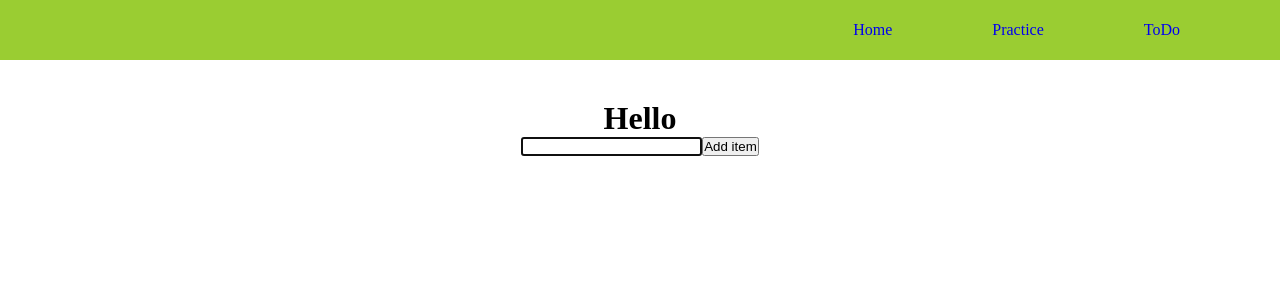
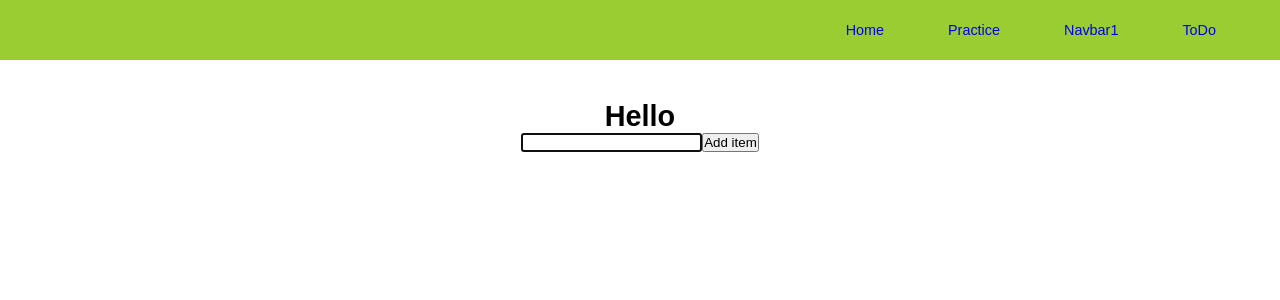
Before and after one commit to vikhulei/react_practice, a React (Create React App) app: page /ToDo in a window 1280 px wide. Shown: the top 300 px of the page. Built offline with nearby package versions, Linux system fonts and the light colour scheme.

Commit message:
Working on Navbars

```diff
--- a/package.json
+++ b/package.json
@@ -13,6 +13,7 @@
     "react-router-dom": "^5.3.0",
     "react-scripts": "4.0.3",
     "redux": "^4.1.0",
+    "styled-components": "5.3.3",
     "uuid": "^8.3.2",
     "web-vitals": "^1.1.2"
   },
--- a/src/components/App.css
+++ b/src/components/App.css
@@ -4,19 +4,7 @@
 }
 
 .App {
+  font-family: Arial, Helvetica, sans-serif;
+  font-size: 0.9rem;
   text-align: center;
 }
-
-nav {
-  display: flex;
-  justify-content: right;
-  align-items: center;
-  background-color: yellowgreen;
-  height: 60px;
-  margin-bottom: 40px;
-}
-
-nav .navItem {
-  text-decoration: none;
-  margin-right: 100px;
-}
--- a/src/components/App.js
+++ b/src/components/App.js
@@ -1,35 +1,11 @@
 import React from "react";
 import "./App.css";
-import ToDo from "./ToDo";
-import Practice from "./Practice";
-import {
-  BrowserRouter as Router,
-  Switch,
-  Route,
-  Link,
-  Redirect
-} from "react-router-dom";
+import Navbar_main from "./Navbar_main";
 
 const App = () => {
   return (
     <div className="App">
-      <Router>
-        <nav>
-          <Link to="/" className="navItem">
-            Home
-          </Link>
-          <Link to="/Practice" className="navItem">
-            Practice
-          </Link>
-          <Link to="/ToDo" className="navItem">
-            ToDo
-          </Link>
-        </nav>
-        <Switch>
-          <Route path="/Practice" component={Practice} />
-          <Route path="/ToDo" component={ToDo} />
-        </Switch>
-      </Router>
+      <Navbar_main />
     </div>
   );
 };
--- /dev/null
+++ b/src/components/Navbar_main.js
@@ -0,0 +1,42 @@
+import React from "react";
+import { BrowserRouter as Router, Route, Switch, Link } from "react-router-dom";
+import styled from "styled-components";
+import Practice from "./Practice";
+import Navbar1 from "./navbars/Navbar1";
+import ToDo from "./ToDo";
+
+const Nav = styled.div`
+  display: flex;
+  justify-content: right;
+  align-items: center;
+  background-color: yellowgreen;
+  height: 60px;
+  margin-bottom: 40px;
+`;
+
+const NavLink = styled(Link)`
+  text-decoration: none;
+  margin-right: 5vw;
+`;
+
+const Navbar_main = () => {
+  return (
+    <div>
+      <Router>
+        <Nav>
+          <NavLink to="/">Home</NavLink>
+          <NavLink to="/Practice">Practice</NavLink>
+          <NavLink to="/Navbar1">Navbar1</NavLink>
+          <NavLink to="/ToDo">ToDo</NavLink>
+        </Nav>
+        <Switch>
+          <Route path="/Practice" component={Practice} />
+          <Route path="/Navbar1" component={Navbar1} />
+          <Route path="/ToDo" component={ToDo} />
+        </Switch>
+      </Router>
+    </div>
+  );
+};
+
+export default Navbar_main;
--- /dev/null
+++ b/src/components/navbars/Navbar1.js
@@ -0,0 +1,38 @@
+import React from "react";
+import styled from "styled-components";
+import { BrowserRouter as Router, Route, Switch, Link } from "react-router-dom";
+import ToDo from "../ToDo";
+import Practice from "../Practice";
+
+const Nav = styled.div`
+  height: 60px;
+  background-color: lightgoldenrodyellow;
+  display: flex;
+  justify-content: right;
+  align-items: center;
+`;
+
+const NavLink = styled(Link)`
+  text-decoration: none;
+  margin-right: 5vw;
+`;
+
+const Navbar1 = () => {
+  return (
+    <div>
+      <Router>
+        <Nav>
+          <NavLink to="/">Home</NavLink>
+          <NavLink to="/Practice">Practice</NavLink>
+          <NavLink to="/ToDo">ToDo</NavLink>
+        </Nav>
+        <Switch>
+          <Route path="/ToDo" component={ToDo} />
+          <Route path="/Practice" component={Practice} />
+        </Switch>
+      </Router>
+    </div>
+  );
+};
+
+export default Navbar1;
```
Also changed, not shown: src/components/Navbar.js (deleted, +0 -18 lines), src/components/navbars/Navbar2.js (added), src/components/navbars/Navbars.js (added).
